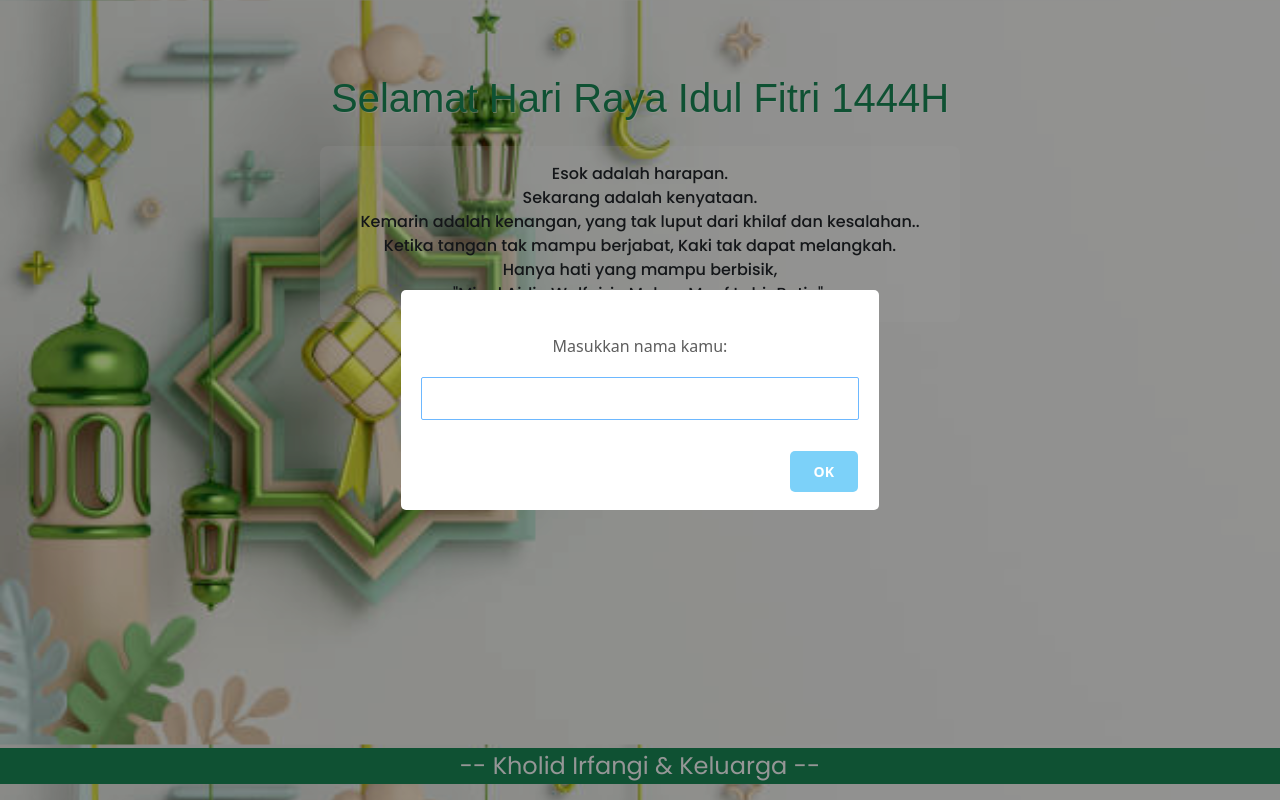
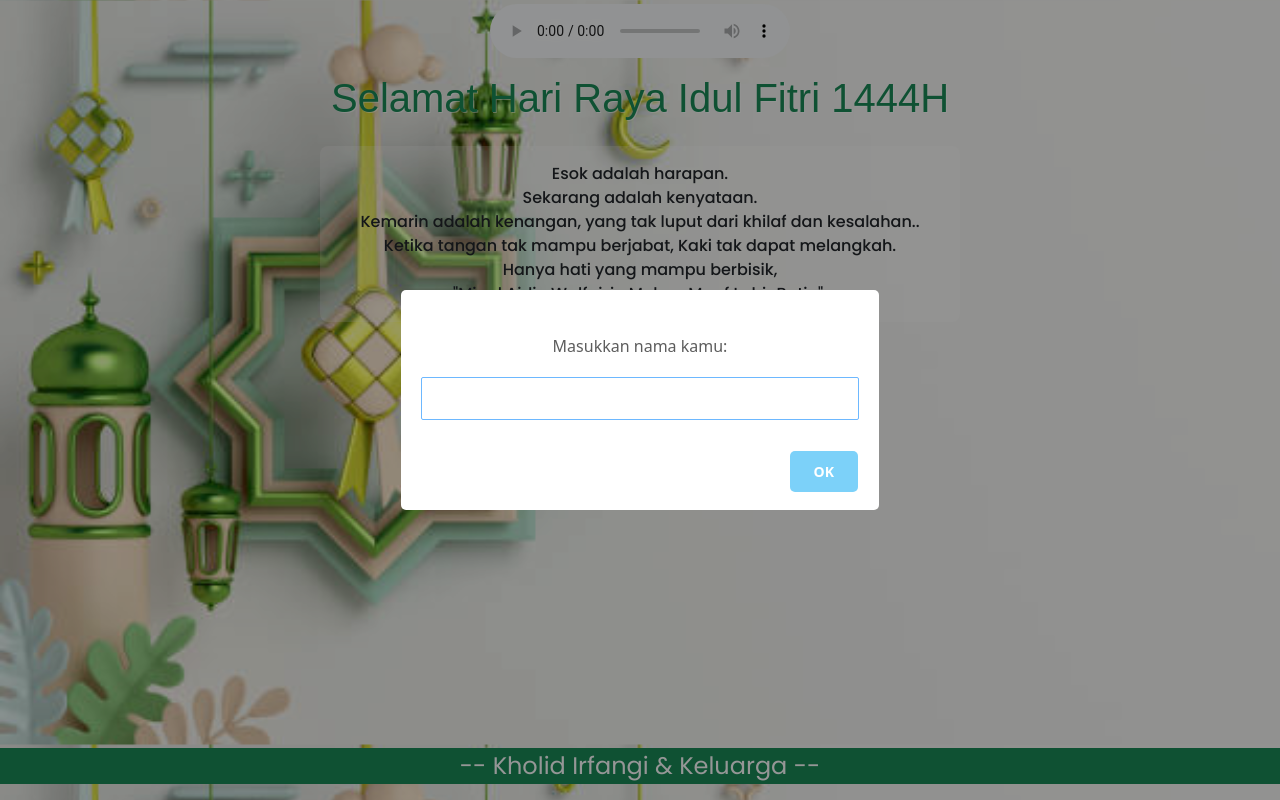
Before and after one commit to kholidirfangi/Ucapan-Idul-Fitri, a plain HTML site: page index.html in a window 1280 px wide. Drawn offline with nearby package versions, Linux system fonts and the light colour scheme; a web font is replaced by a local one.

Commit message:
delete opacity audio

```diff
--- a/index.html
+++ b/index.html
@@ -54,7 +54,7 @@
     />
   </head>
   <body>
-    <audio controls autoplay class="mx-auto d-block mt-1 opacity-0">
+    <audio controls autoplay class="mx-auto d-block mt-1">
       <source src="audio/takbiran.mp3" type="audio/mpeg" />
     </audio>
     <div class="container">
```
